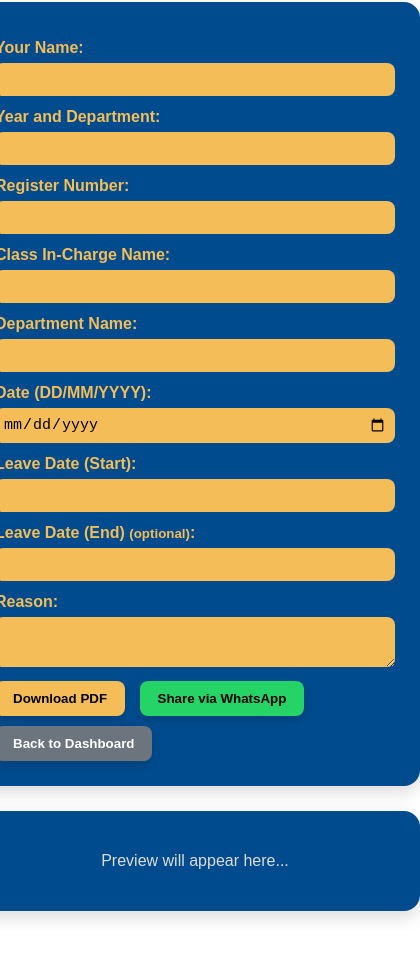
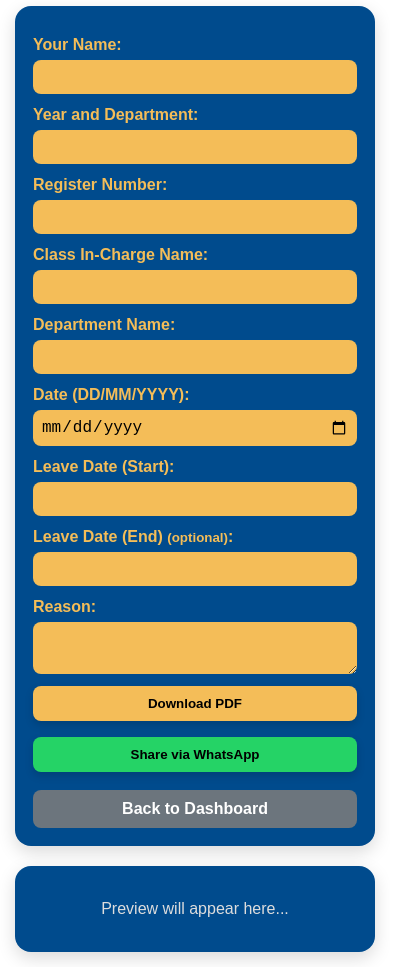
Before and after one commit to prakash847/College-management, a plain HTML site: page leaveletter.html in a window 390 px wide. Shown: the part 114-1081 px from the top of the page, 420 px wide, since content can reach past the window. Before the commit the page ends 1045 px from the top, so only its background shows below. Drawn offline with nearby package versions, Linux system fonts and the light colour scheme.

Commit message:
Update leaveletter.html

```diff
--- a/leaveletter.html
+++ b/leaveletter.html
@@ -17,6 +17,51 @@
   button { margin-top: 10px; margin-right: 10px; background: #f4bd58; color: #000000; border: none; padding: 10px 18px; border-radius: 8px; cursor: pointer; font-weight: bold; transition: all 0.3s ease; box-shadow: 0 4px 8px rgba(0, 0, 0, 0.15); }
   button:hover { background: #e0a93f; transform: translateY(-2px); box-shadow: 0 6px 12px rgba(0, 0, 0, 0.25); }
   .preview { white-space: pre-line; color: #ffffff; }
+  /* ================= MOBILE ================= */
+@media (max-width:768px){
+
+body{
+    padding:15px;
+}
+
+.main{
+    flex-direction:column;
+    gap:20px;
+}
+
+.container,
+.preview{
+    width:100%;
+    min-width:unset;
+    padding:18px;
+    box-sizing:border-box;
+}
+
+input,
+textarea{
+    font-size:16px;
+}
+
+button{
+    width:100%;
+    margin:8px 0;
+}
+
+h2{
+    font-size:26px;
+}
+}
+  .back-btn{
+    display:block;
+    text-align:center;
+    background:#6c757d;
+    color:white;
+    padding:10px;
+    border-radius:8px;
+    text-decoration:none;
+    margin-top:10px;
+    font-weight:bold;
+}
 </style>
 </head>
 <body>
@@ -50,9 +95,7 @@
         <button style="background:#25D366" onclick="shareWhatsApp()">Share via WhatsApp</button>
         <!-- ========================================================== -->
         <!-- --- PUDHU BACK BUTTON INGE ADD PANNIRUKEN --- -->
-        <a id="backLink" style="text-decoration:none;">
-            <button style="background: #6c757d; color: white;">Back to Dashboard</button>
-        </a>
+        <a id="backLink" class="back-btn">Back to Dashboard</a>
         <!-- ========================================================== -->
     </div>
   </div>
```
